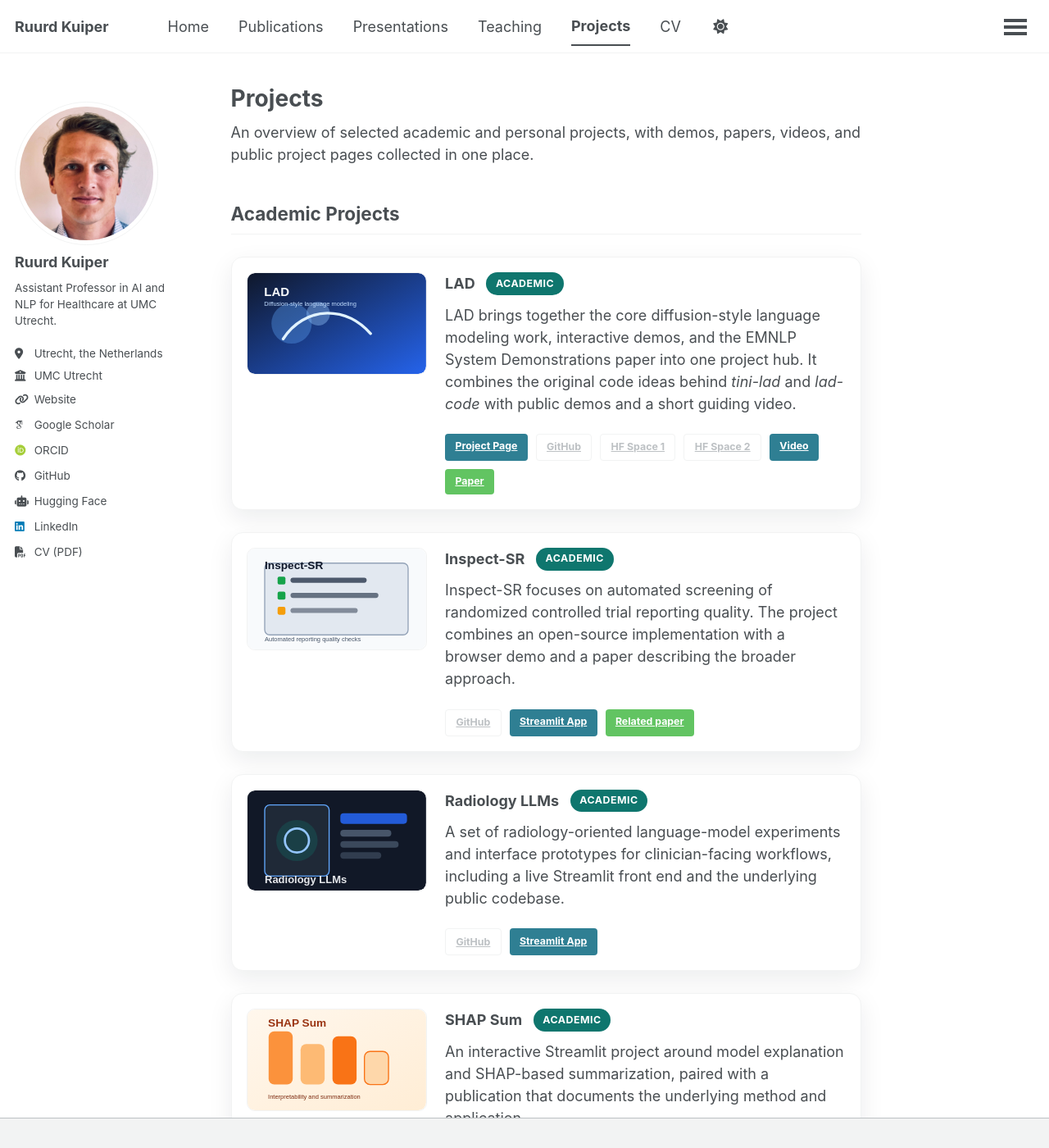
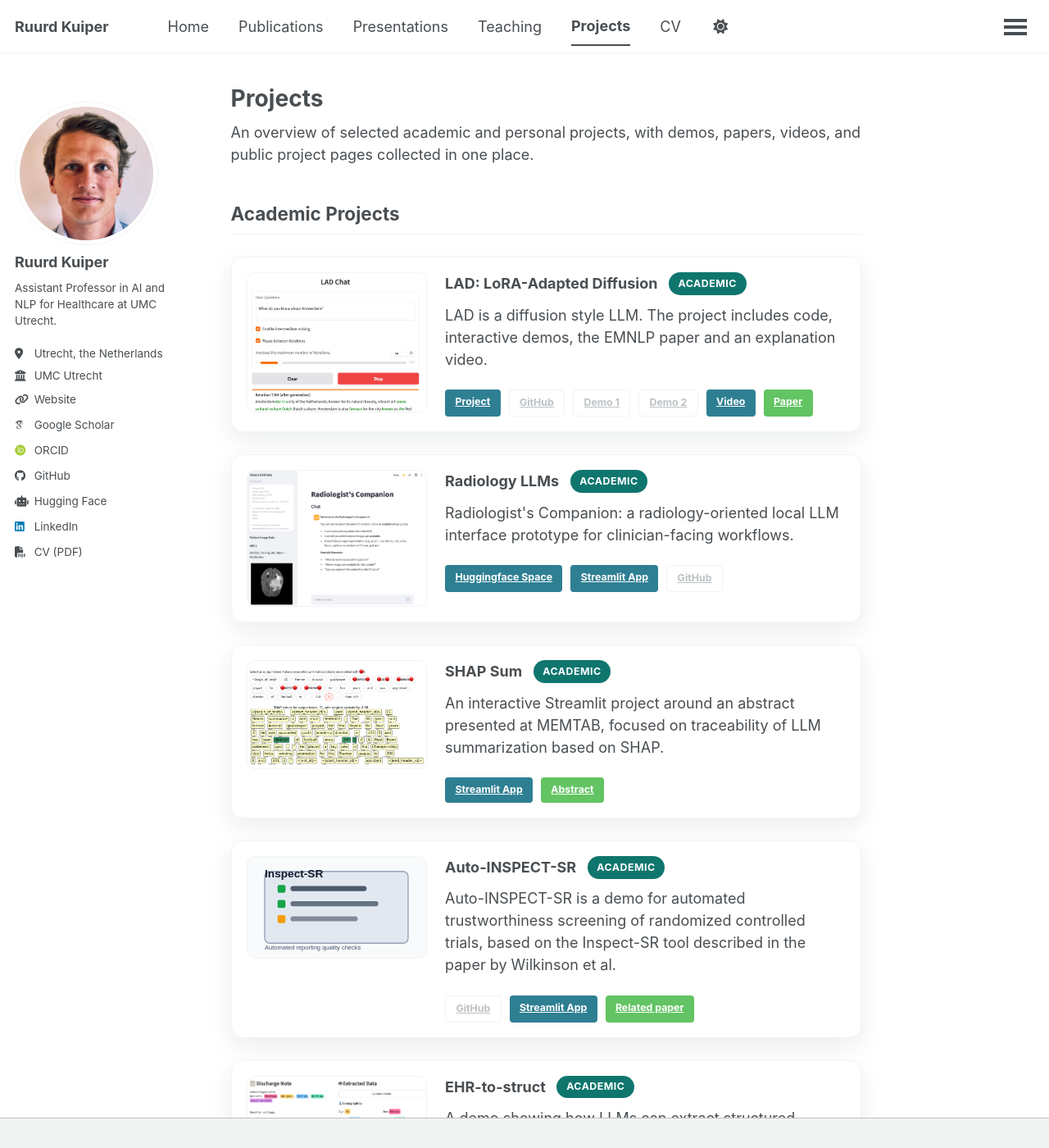
Before and after one commit to RuurdKuiper/homepage, a Jekyll site: the page built from _pages/projects.md, in a window 1280 px wide and 1400 px high. Shown: the whole window at 82% size. Built offline with Jekyll 4.4.1, drawn with Linux system fonts in a browser that asks for light colours; some web fonts are replaced; a script that is not in the unit is left out; some of the changed text lies outside the part shown.

Commit message:
Add images

```diff
--- a/_pages/projects.md
+++ b/_pages/projects.md
@@ -13,21 +13,56 @@ An overview of selected academic and personal projects, with demos, papers, vide
 <div class="project-list">
   <article class="project-card">
     <div class="project-media">
-      <img src="/images/projects/lad.svg" alt="Illustration for the LAD project">
+      <img src="/images/projects/lad.png" alt="Illustration for the LAD project">
     </div>
     <div class="project-body">
       <div class="project-header">
-        <h3>LAD</h3>
+        <h3>LAD: LoRA-Adapted Diffusion</h3>
         <span class="project-label">Academic</span>
       </div>
-      <p class="project-summary">LAD brings together the core diffusion-style language modeling work, interactive demos, and the EMNLP System Demonstrations paper into one project hub. It combines the original code ideas behind <em>tini-lad</em> and <em>lad-code</em> with public demos and a short guiding video.</p>
+      <p class="project-summary">LAD is a diffusion style LLM. The project includes code, interactive demos, the EMNLP paper and an explanation video.</p>
       <div class="project-links">
-        <a class="btn btn--small" href="https://ruurdkuiper.github.io/tini-lad/">Project Page</a>
+        <a class="btn btn--small" href="https://ruurdkuiper.github.io/tini-lad/">Project</a>
         <a class="btn btn--small btn--inverse" href="https://github.com/RuurdKuiper/tini-lad">GitHub</a>
-        <a class="btn btn--small btn--inverse" href="https://huggingface.co/spaces/Ruurd/tini-lad">HF Space 1</a>
-        <a class="btn btn--small btn--inverse" href="https://huggingface.co/spaces/Ruurd/lad">HF Space 2</a>
+        <a class="btn btn--small btn--inverse" href="https://huggingface.co/spaces/Ruurd/tini-lad">Demo 1</a>
+        <a class="btn btn--small btn--inverse" href="https://huggingface.co/spaces/Ruurd/lad">Demo 2</a>
         <a class="btn btn--small btn--info" href="https://www.youtube.com/watch?v=qy8saQXV_LM">Video</a>
         <a class="btn btn--small btn--success" href="https://aclanthology.org/2025.emnlp-demos.8.pdf">Paper</a>
+      </div>
+    </div>
+  </article>
+
+  <article class="project-card">
+    <div class="project-media">
+      <img src="/images/projects/radiology-llms.png" alt="Illustration for the Radiology LLMs project">
+    </div>
+    <div class="project-body">
+      <div class="project-header">
+        <h3>Radiology LLMs</h3>
+        <span class="project-label">Academic</span>
+      </div>
+      <p class="project-summary">Radiologist's Companion: a radiology-oriented local LLM interface prototype for clinician-facing workflows.</p>
+      <div class="project-links">
+        <a class="btn btn--small" href="https://huggingface.co/spaces/Ruurd/radiolm">Huggingface Space</a>
+        <a class="btn btn--small" href="https://radiology-llm.streamlit.app/">Streamlit App</a>
+        <a class="btn btn--small btn--inverse" href="https://github.com/RuurdKuiper/radiology-llm">GitHub</a>
+      </div>
+    </div>
+  </article>
+
+  <article class="project-card">
+    <div class="project-media">
+      <img src="/images/projects/shap-sum.png" alt="Illustration for the SHAP Sum project">
+    </div>
+    <div class="project-body">
+      <div class="project-header">
+        <h3>SHAP Sum</h3>
+        <span class="project-label">Academic</span>
+      </div>
+      <p class="project-summary">An interactive Streamlit project around an abstract presented at MEMTAB, focused on traceability of LLM summarization based on SHAP.</p>
+      <div class="project-links">
+        <a class="btn btn--small" href="https://shap-sum.streamlit.app/">Streamlit App</a>
+        <a class="btn btn--small btn--success" href="https://link.springer.com/content/pdf/10.1186/s41512-026-00227-w.pdf">Abstract</a>
       </div>
     </div>
   </article>
@@ -38,10 +73,10 @@ An overview of selected academic and personal projects, with demos, papers, vide
     </div>
     <div class="project-body">
       <div class="project-header">
-        <h3>Inspect-SR</h3>
+        <h3>Auto-INSPECT-SR</h3>
         <span class="project-label">Academic</span>
       </div>
-      <p class="project-summary">Inspect-SR focuses on automated screening of randomized controlled trial reporting quality. The project combines an open-source implementation with a browser demo and a paper describing the broader approach.</p>
+      <p class="project-summary">Auto-INSPECT-SR is a demo for automated trustworthiness screening of randomized controlled trials, based on the Inspect-SR tool described in the paper by Wilkinson et al.</p>
       <div class="project-links">
         <a class="btn btn--small btn--inverse" href="https://github.com/RuurdKuiper/auto-inspect-sr">GitHub</a>
         <a class="btn btn--small" href="https://auto-inspect-sr.streamlit.app/">Streamlit App</a>
@@ -52,34 +87,17 @@ An overview of selected academic and personal projects, with demos, papers, vide
 
   <article class="project-card">
     <div class="project-media">
-      <img src="/images/projects/radiology-llms.svg" alt="Illustration for the Radiology LLMs project">
+      <img src="/images/projects/ehr-to-structured.png" alt="Screenshot for the EHR-to-struct project">
     </div>
     <div class="project-body">
       <div class="project-header">
-        <h3>Radiology LLMs</h3>
+        <h3>EHR-to-struct</h3>
         <span class="project-label">Academic</span>
       </div>
-      <p class="project-summary">A set of radiology-oriented language-model experiments and interface prototypes for clinician-facing workflows, including a live Streamlit front end and the underlying public codebase.</p>
+      <p class="project-summary">A demo showing how LLMs can extract structured information from simulated Dutch EHRs, preserve traceability through extracted spans, and map the output into the OMOP common data model.</p>
       <div class="project-links">
-        <a class="btn btn--small btn--inverse" href="https://github.com/RuurdKuiper/radiology-llm">GitHub</a>
-        <a class="btn btn--small" href="https://radiology-llm.streamlit.app/">Streamlit App</a>
-      </div>
-    </div>
-  </article>
-
-  <article class="project-card">
-    <div class="project-media">
-      <img src="/images/projects/shap-sum.svg" alt="Illustration for the SHAP Sum project">
-    </div>
-    <div class="project-body">
-      <div class="project-header">
-        <h3>SHAP Sum</h3>
-        <span class="project-label">Academic</span>
-      </div>
-      <p class="project-summary">An interactive Streamlit project around model explanation and SHAP-based summarization, paired with a publication that documents the underlying method and application.</p>
-      <div class="project-links">
-        <a class="btn btn--small" href="https://shap-sum.streamlit.app/">Streamlit App</a>
-        <a class="btn btn--small btn--success" href="https://link.springer.com/content/pdf/10.1186/s41512-026-00227-w.pdf">Paper</a>
+        <a class="btn btn--small btn--inverse" href="https://github.com/RuurdKuiper/EHR-to-structured">GitHub</a>
+        <a class="btn btn--small" href="https://ehr-to-structured.streamlit.app/">Streamlit App</a>
       </div>
     </div>
   </article>
@@ -90,7 +108,7 @@ An overview of selected academic and personal projects, with demos, papers, vide
 <div class="project-list">
   <article class="project-card">
     <div class="project-media">
-      <img src="/images/projects/tinitopo.svg" alt="Illustration for the TiniTopo project">
+      <img src="/images/projects/tinitopo.png" alt="Illustration for the TiniTopo project">
     </div>
     <div class="project-body">
       <div class="project-header">
@@ -106,14 +124,14 @@ An overview of selected academic and personal projects, with demos, papers, vide
 
   <article class="project-card">
     <div class="project-media">
-      <img src="/images/projects/rise-or-ruin.svg" alt="Illustration for the Rise or Ruin project">
+      <img src="/images/projects/rise-or-ruin.png" alt="Illustration for the Rise or Ruin project">
     </div>
     <div class="project-body">
       <div class="project-header">
         <h3>Rise or Ruin</h3>
         <span class="project-label project-label--personal">Personal</span>
       </div>
-      <p class="project-summary">A turn-based strategy board game for 2 to 6 players, playable directly in the browser. It combines empire building, resource management, AI opponents, and multiple play modes across browser and desktop environments.</p>
+      <p class="project-summary">A turn-based strategy board game for 2 to 6 players, playable against a local AI opponent, directly in the browser. It combines empire building, resource management, AI opponents, and multiple play modes across browser and desktop environments.</p>
       <div class="project-links">
         <a class="btn btn--small" href="https://ruurdkuiper.github.io/Rise-or-Ruin/">Play Online</a>
       </div>
@@ -122,7 +140,7 @@ An overview of selected academic and personal projects, with demos, papers, vide
 
   <article class="project-card">
     <div class="project-media">
-      <img src="/images/projects/homie.svg" alt="Illustration for the Homie project">
+      <img src="/images/projects/homie.png" alt="Illustration for the Homie project">
     </div>
     <div class="project-body">
       <div class="project-header">
```
Also changed, not shown: images/projects/ehr-to-structured.png (added), images/projects/homie.png (added), images/projects/lad.png (added), images/projects/radiology-llms.png (added), images/projects/rise-or-ruin.png (added), images/projects/shap-sum.png (added), images/projects/tinitopo.png (added).
